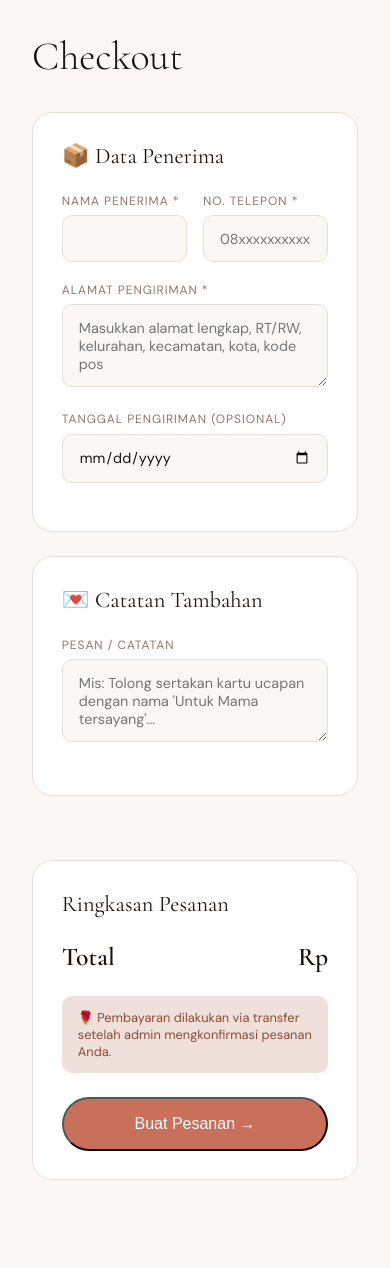
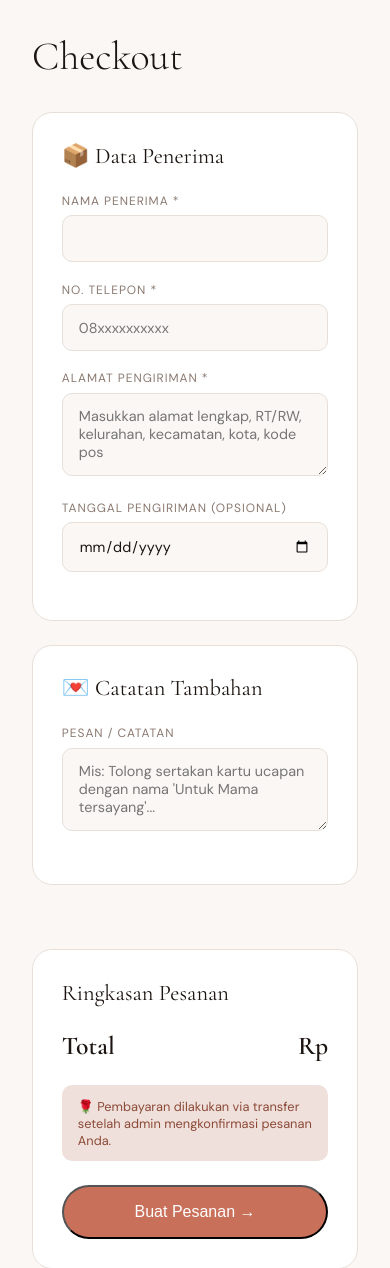
Before and after one commit to LittlebitCode/buket_shop, a Django app: template templates/shop/checkout.html in a window 390 px wide. Shown: the part 66-1334 px from the top of the page. Run offline with Django 4.2, Linux system fonts and the light colour scheme; the template is opened without the code that fills it, so the values that code supplies are empty.

Commit message:
style: fix checkout form symmetry on mobile

```diff
--- a/templates/shop/checkout.html
+++ b/templates/shop/checkout.html
@@ -10,7 +10,7 @@
   .form-group label { display: block; font-size: 0.75rem; text-transform: uppercase; letter-spacing: 0.08em; color: var(--ink-soft); margin-bottom: 0.4rem; }
   .form-group input, .form-group textarea, .form-group select { width: 100%; padding: 0.85rem 1rem; border: 1.5px solid var(--border); border-radius: 10px; font-family: 'DM Sans', sans-serif; font-size: 0.9rem; color: var(--ink); background: var(--cream); outline: none; transition: all 0.2s; resize: vertical; }
   .form-group input:focus, .form-group textarea:focus { border-color: var(--rose); box-shadow: 0 0 0 3px rgba(201,112,90,0.1); background: var(--white); }
-  .form-row { display: grid; grid-template-columns: 1fr 1fr; gap: 1rem; }
+  .form-row { display: grid; grid-template-columns: 1fr 1fr; gap: 1rem; align-items: start; }
 
   .order-summary { background: var(--white); border: 1px solid var(--border); border-radius: 20px; padding: 1.8rem; position: sticky; top: 88px; }
   .order-summary h3 { font-family: 'Cormorant Garamond', serif; font-size: 1.4rem; font-weight: 400; margin-bottom: 1.5rem; }
@@ -24,6 +24,7 @@
   .total-row { display: flex; justify-content: space-between; font-family: 'Cormorant Garamond', serif; font-size: 1.6rem; font-weight: 600; color: var(--ink); margin: 1rem 0 1.5rem; }
 
   @media(max-width:900px) { .checkout-layout { grid-template-columns: 1fr; } }
+  @media(max-width:600px) { .form-row { grid-template-columns: 1fr; gap: 0; } }
 </style>
 {% endblock %}
 
```
